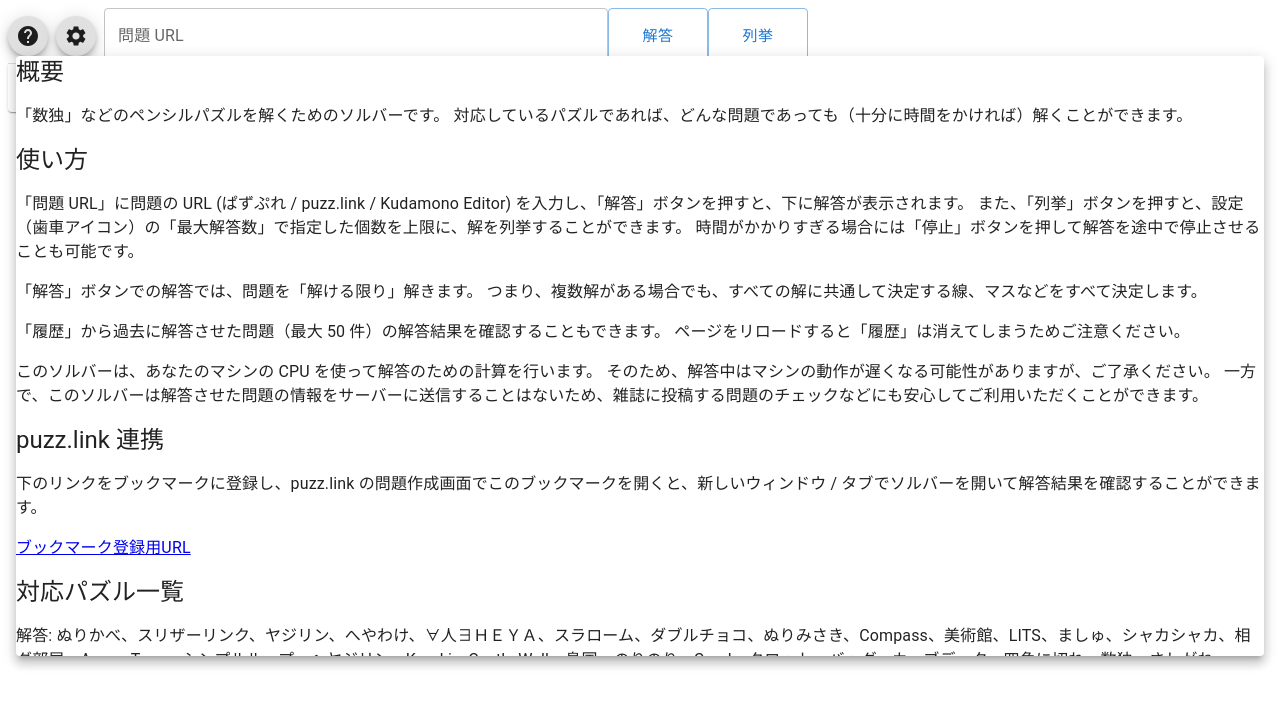
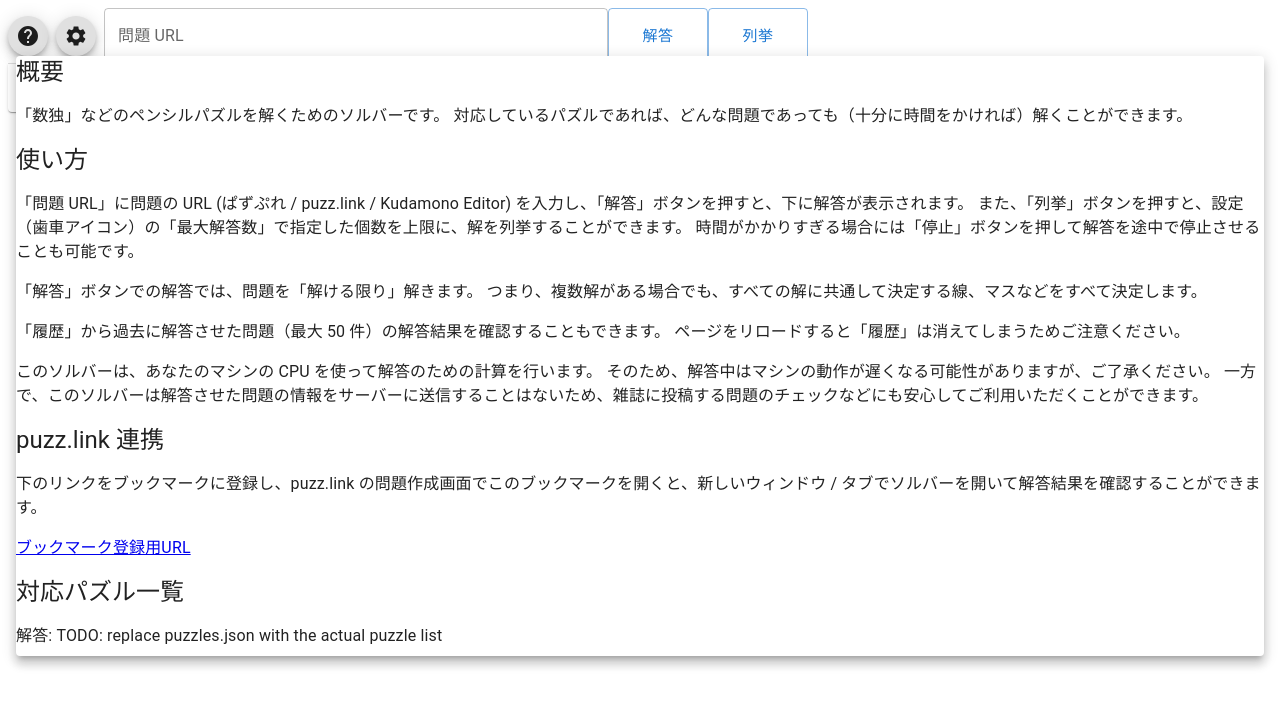
Before and after one commit to semiexp/puzzle-webapp, a React (Vite) app in the folder packages/cspuz-solver2/: page / in a window 1280 px wide. Both pictures are taken after a click on the button 28 px from the left and 36 px from the top of the page. Shown: the top 706 px of the page. Built offline with nearby package versions, Linux system fonts and the light colour scheme.

Commit message:
load puzzle list from puzzles.json

```diff
--- /dev/null
+++ b/packages/cspuz-solver2/src/puzzles.json
@@ -0,0 +1,6 @@
+[
+  {
+    "en": "TODO: replace puzzles.json with the actual puzzle list",
+    "ja": "TODO: replace puzzles.json with the actual puzzle list"
+  }
+]
--- a/packages/cspuz-solver2/src/usage.tsx
+++ b/packages/cspuz-solver2/src/usage.tsx
@@ -1,4 +1,13 @@
 import { Box, Typography } from "@mui/material";
+import Puzzles from "./puzzles.json";
+
+const puzzleList = (language: "ja" | "en") => {
+  if (language === "ja") {
+    return Puzzles.map((puzzle) => puzzle.ja).join("、");
+  } else {
+    return Puzzles.map((puzzle) => puzzle.en).join(", ");
+  }
+};
 
 export const Usage = (props: {language: "ja" | "en"}) => {
   const language = props.language;
@@ -119,11 +128,11 @@ export const Usage = (props: {language: "ja" | "en"}) => {
       {
         language === "ja" ? (
           <p>
-            解答: ぬりかべ、スリザーリンク、ヤジリン、へやわけ、∀人∃ＨＥＹＡ、スラローム、ダブルチョコ、ぬりみさき、Compass、美術館、LITS、ましゅ、シャカシャカ、相ダ部屋、Aqre、Tapa、シンプルループ、ヘヤジリン、Kropki、Castle Wall、島国、のりのり、Coral、クロット、バッグ、カーブデータ、四角に切れ、数独、さしがね、Lohkous、橋をかけろ、ヘルゴルフ、Slash Pack、月か太陽、フィルオミノ、チョコバナナ、ファイブセルズ、カクテルランプ、ストストーン、ペンシルズ、Tricklayer、バーンズ、リフレクトリンク、リングリング、環状線スペシャル、なげなわ、アイスウォーク、交差は直角に限る、クロスウォール、Square Jam、シンカミノ、ホタルビーム、ソウルメイツ、ノースリー、とんとんべや、ガイドアロー、Cross Border Parity Loop、Aquapelago、Pentominous、Akichiwake、チェンブロ、Statue Park、カックロ、ビトゥイーン・サム、Akari RGB、Regional Akari、Litherslink、Milk Tea、コーヒー牛乳、ぬりめいず、ファイアウォーク、Inverse LITSO、星座になれたら、Spokes、Kropki Pairs、NIKOJI、Letter Weights、Archipelago、スナイピングアロー、時限爆弾、掛け算リンク、Hidato、短辺消失、SLICY、Double LITS、フォレストウォーク
+            解答: {puzzleList("ja")}
           </p>
         ) : (
           <p>
-            Solve: Nurikabe, Slitherlink, Yajilin, Heyawake, Ekawayeh (Symmetry Heyawake), Slalom, Double Choco, Nurimisaki, Compass, Akari, LITS, Masyu, and Shakashaka, Araf, Aqre, Tapa, Simple Loop, Yajilin (Regions), Kropki, Castle Wall, Shimaguni, Norinori, Coral, Kurotto, Cave, Curve Data, Shikaku, Sudoku, Sashigane, Lohkous, Hashiwokakero, Herugolf, Slash Pack, Moon or Sun, Fillomino, Choco Banana, Fivecells, Cocktail Lamp, Stostone, Pencils, Tricklayer, Barns, Reflect Link, Ring-Ring, Loop Special, Nagenawa, Ice Walk, Kouchoku, Cross Wall, Square Jam, Evolmino, Firefly, Soulmates, No Three, Tontonbeya, Guide Arrow, Cross Border Parity Loop, Aquapelago, Pentominous, Akichiwake, Chained Block, Statue Park, Kakuro, Doppelblock, Akari RGB, Regional Akari, Litherslink, Milk Tea, Coffee Milk, Nurimaze, Firewalk, Inverse LITSO, Seiza, Spokes, Kropki Pairs, NIKOJI, Letter Weights, Archipelago, Sniping Arrow, Time Bomb, Multiplicative Link, Hidato, The Longest, SLICY, Double LITS, Forest Walk
+            Solve: {puzzleList("en")}
           </p>
         )
       }
```
